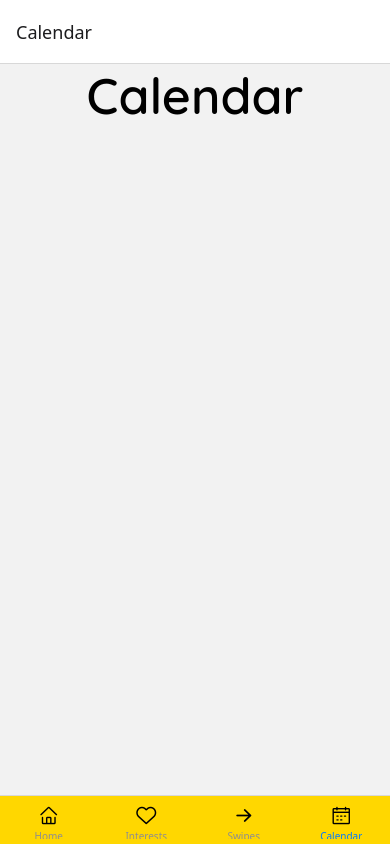
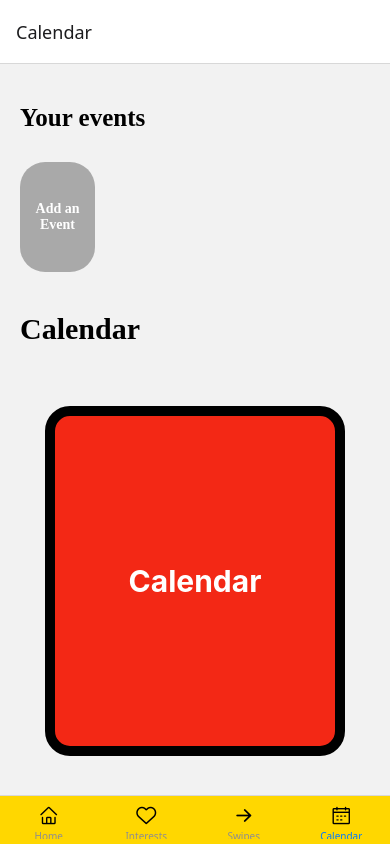
Before and after one commit to zarajalal/Career_Launch_Group_5, a React Native app in the folder eventTerp/: screen /Calendar in a window 390 px wide. Built offline with nearby package versions, Linux system fonts and the light colour scheme.

Commit message:
Update Calendar.js

```diff
--- a/eventTerp/screens/Calendar.js
+++ b/eventTerp/screens/Calendar.js
@@ -1,23 +1,182 @@
 //Alex
 
-import { View, Text, StyleSheet } from 'react-native'
+import { View, Text, StyleSheet,  Pressable, Modal, Button} from 'react-native'
 import React from 'react'
+import {useState} from 'react'
+import {Calendar} from 'react-native-calendars';
+
 export default function Calender() {
+
+  const [open, setOpen] = useState(false)
+  const [selected, setSelected] = useState('');
+
+
+  function handleOnPress () {
+    setOpen(!open);
+  }
+
   return (
-    <View style={styles.container}>
-      <Text style={styles.text}>Calendar</Text>
+
+    <View style={styles.pageWrap}>
+
+        <View style={styles.headers}>
+            <Text style={styles.headerOne}>Your events</Text>
+
+          <View style={styles.box}>
+              <Text style={styles.storyText}>Add an Event</Text>
+          </View>
+
+          <Text style={[styles.headerOne, styles.headerTwo]}>Calendar</Text>
+        </View>
+
+        <Pressable onPress={handleOnPress}>
+          <View style={styles.calenderWrapper}>
+            <View style={styles.boxCalender}>
+                <Text style={styles.calenderText}>Calendar</Text>
+            </View>
+          </View>
+        </Pressable>
+
+        <Modal
+        animationType='slide'
+        transparent={true}
+        visible={open}
+        >
+
+          <View style={styles.centerView}>
+            <View style={styles.modalView}>
+
+              <Calendar
+                onDayPress={day => {
+                  console.log('selected day', day);
+                }}
+
+                current={'2025-01-024'}
+
+                markingType='custom'
+
+                markedDates={{
+                  [selected]: {selected: true, disableTouchEvent: false, selectedDotColor: 'orange'},
+                  '2025-01-27': {selected: true, marked: true, selectedColor: 'rgb(255, 65, 65)'},
+                  '2025-01-31': {selected: true, marked: true},
+                  '2025-02-01': {customStyles:{container:{backgroundColor: 'orange', elevation: 2},text:{color:'white',fontWeight:'bold'}}},
+                  '2025-02-14': {selected: true, marked: true, selectedColor: 'rgb(255, 65, 65)'},
+
+                }}
+              />
+
+            <Button title='close' onPress={handleOnPress}/>
+
+            </View>
+
+          </View>
+
+
+        </Modal>
+
+
     </View>
   );
 }
 
+
 const styles = StyleSheet.create({
-  container:{
+
+  /// Calendar
+  centerView:{
     flex: 1,
+    justifyContent: 'center',
     alignItems: 'center',
+    marginTop: 22,
   },
-  text:{
-    fontSize: 50,
-    fontFamily: 'Quicksand-SemiBold',
-  }
+
+  modalView:{
+    margin: 20,
+    backgroundColor: 'white',
+    borderRadius: 20,
+    width: '90%',
+    padding: 35,
+    alignItems: 'center',
+    shadowColor: '#000',
+    shadowOffset: {
+      width: 0,
+      height: 2,
+    },
+    shadowOpacity:0.25,
+    shadowRadius: 4,
+    elevation: 5,
+    borderWidth: 5,
+    gap: 30,
+
+  },
+
+
+
+pageWrap:{
+  flex: 1,
+},
+  // hearders
+  headers:{
+    top: 40,
+    left: 20,
+    gap: 35,
+  },
+  headerOne: {
+    justifyContent: "flex-start",
+    fontWeight: 'bold',
+    fontFamily: 'Futura',
+    fontSize: 25,
+  },
+  headerTwo: {
+    fontSize: 30,
+  },
+
+// box
+box: {
+  height: 110,
+  width: 75,
+  borderRadius:25,
+  flexWrap: 'wrap',
+  justifyContent: 'center',
+  alignItems: 'center',
+  backgroundColor: 'rgba(0,0,0,0.3)',
+  bottom: 5,
+},
+boxBeahvior:{
+  flexDirection: 'row',
+  gap: 5,
+},
+  storyText: {
+    color: 'white',
+    fontWeight: 'bold',
+    fontFamily: 'Futura',
+    fontSize: 14,
+    textAlign: 'center',
+},
+
+boxCalender:{
+  height: 350,
+  width: 300,
+  borderRadius:25,
+  position: 'absolute',
+  justifyContent: 'center',
+  alignContent: 'flex-end',
+  backgroundColor: 'rgb(243, 40, 21)',
+  verticalAlign: 'bottom',
+  alignSelf: 'center',
+  top: 100,
+  borderColor: 'rgb(0, 0, 0)',
+  borderWidth: 10,
+},
+calenderText:{
+  fontSize: 30,
+  color: 'rgb(255, 255, 255)',
+  fontWeight: 'bold',
+  textAlign: 'center',
+},
+calenderWrapper:{
+  alignItems: 'flex-end',
+}
+
 
 })
```
